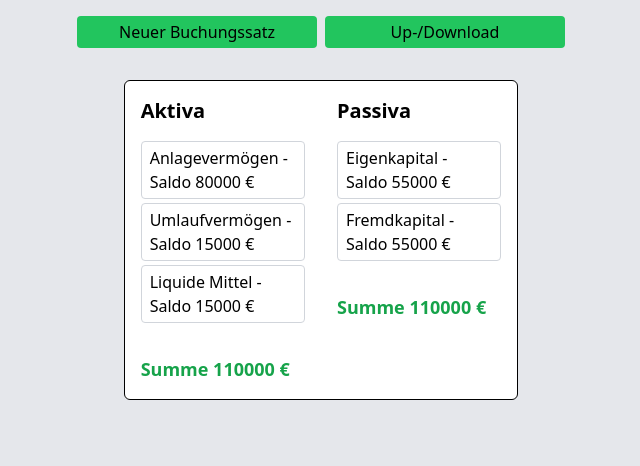
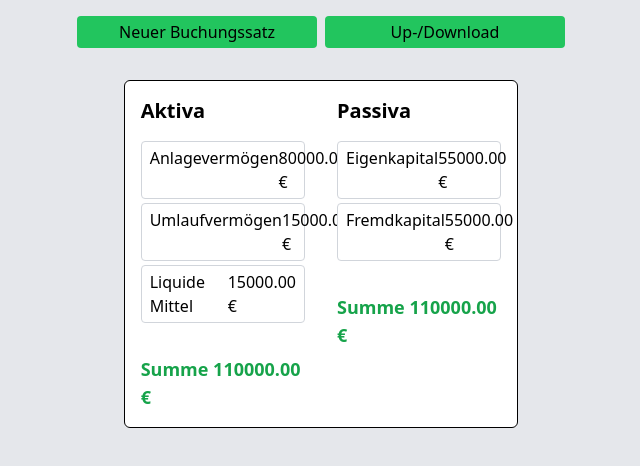
Before and after one commit to Interaktive-Bilanz/frontend, a React (Vite) app: page / in a window 1280 px wide. Shown: the top 466 px of the page, without its empty margins (319-959 px from the left). Built offline with nearby package versions, Linux system fonts and the light colour scheme.

Commit message:
change saldo display in balance sheet

```diff
--- a/package.json
+++ b/package.json
@@ -14,6 +14,7 @@
     "@types/react-dom": "^19.1.6",
     "ajv": "^8.17.1",
     "ajv-formats": "^3.0.1",
+    "gh-pages": "^6.3.0",
     "react": "^19.1.0",
     "react-dom": "^19.1.0",
     "react-rnd": "^10.5.2",
--- a/src/components/bilanz/BilanzComponent.tsx
+++ b/src/components/bilanz/BilanzComponent.tsx
@@ -40,7 +40,7 @@ const BilanzComponent = () => {
           positions={balanceSheet.assets}
         />
         <div className="p-4">
-          <span className={`text-lg font-semibold ${balancesMatch ? 'text-green-600' : 'text-red-600'}`}>Summe {Math.abs(assetsBalanceSum)} €</span>
+          <span className={`text-lg font-semibold ${balancesMatch ? 'text-green-600' : 'text-red-600'}`}>Summe {Math.abs(assetsBalanceSum).toFixed(2)} €</span>
         </div>
       </div>
       <div className="w-1/2">
@@ -49,7 +49,7 @@ const BilanzComponent = () => {
           positions={balanceSheet.liabilitiesAndEquity}
         />
         <div className="p-4">
-          <span className={`text-lg font-semibold ${balancesMatch ? 'text-green-600' : 'text-red-600'}`}>Summe {Math.abs(liabilitiesEquityBalanceSum)} €</span>
+          <span className={`text-lg font-semibold ${balancesMatch ? 'text-green-600' : 'text-red-600'}`}>Summe {Math.abs(liabilitiesEquityBalanceSum).toFixed(2)} €</span>
         </div>
       </div>
     </div>
--- a/src/components/bilanz/BilanzItem.tsx
+++ b/src/components/bilanz/BilanzItem.tsx
@@ -44,7 +44,9 @@ const BilanzItem: React.FC<{
         className="bg-white hover:bg-blue-100 border border-gray-300 rounded px-2 py-1 w-full text-left"
         onClick={() => setOpen(!open)}
       >
-        {position.label} - Saldo {displaypositionBalance} €
+        <div className="flex justify-between">
+        <div>{position.label}</div> <div>{displaypositionBalance.toFixed(2)} €</div>
+        </div>
       </button>
 
       {open && (
@@ -60,7 +62,9 @@ const BilanzItem: React.FC<{
                 payload: {id: accountId, label: account.label}
               })}
             >
-              {accountId} {account?.label} - Saldo {Math.abs(getAccountTotals(accountTotals, accountId).balance)} €
+              <div className="flex justify-between gap-2">
+              <div>{accountId} {account?.label}</div><div className="text-nowrap">{Math.abs(getAccountTotals(accountTotals, accountId).balance).toFixed(2)} €</div>
+              </div>
             </button>);
           })}
 
```
Also changed, not shown: src/schemas/interactive_balance_data.schema.json (+11 -3 lines), 1 other file (tests, documents, lock files or other folders).
